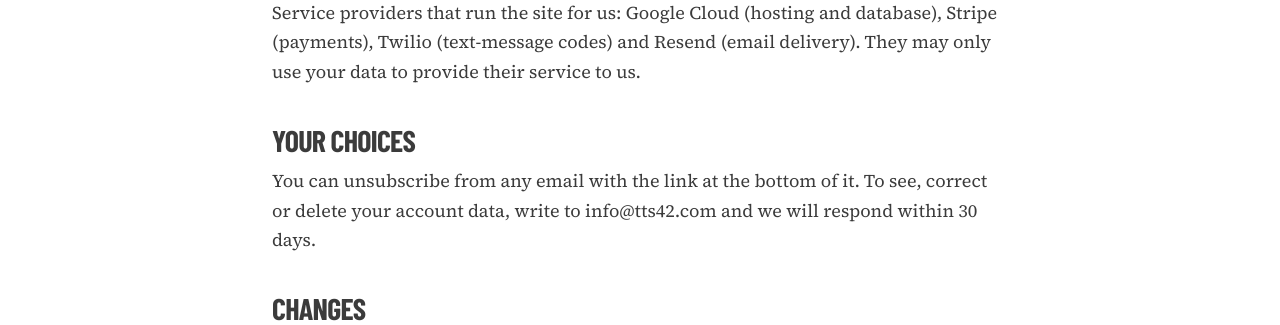
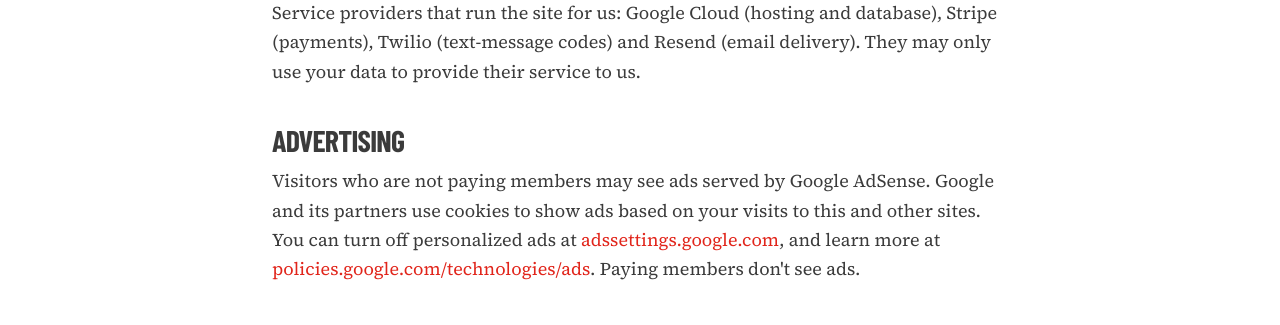
Before and after one commit to davidraleche/blog.raleche.com, a Next.js app: page /privacy in a window 1280 px wide. Shown: the part 1100-1425 px from the top of the page. Built offline with nearby package versions, Linux system fonts and the light colour scheme; no server answers; the database is empty; a web font is replaced by a local one.

Commit message:
Privacy policy: Google AdSense advertising cookies
Co-Authored-By: Claude Opus 5.5 <noreply@anthropic.com>

```diff
--- a/app/(site)/privacy/page.tsx
+++ b/app/(site)/privacy/page.tsx
@@ -17,6 +17,8 @@ export default function Page() {
         <p className="mt-3">To sign you in, deliver the newsletter, manage your membership, answer your messages and keep the site secure. We do not sell your personal information.</p>
         <h2 className="hed mt-10 text-3xl">Who we share it with</h2>
         <p className="mt-3">Service providers that run the site for us: Google Cloud (hosting and database), Stripe (payments), Twilio (text-message codes) and Resend (email delivery). They may only use your data to provide their service to us.</p>
+        <h2 className="hed mt-10 text-3xl">Advertising</h2>
+        <p className="mt-3">Visitors who are not paying members may see ads served by Google AdSense. Google and its partners use cookies to show ads based on your visits to this and other sites. You can turn off personalized ads at <a href="https://adssettings.google.com" className="text-accent hover:underline">adssettings.google.com</a>, and learn more at <a href="https://policies.google.com/technologies/ads" className="text-accent hover:underline">policies.google.com/technologies/ads</a>. Paying members don&apos;t see ads.</p>
         <h2 className="hed mt-10 text-3xl">Your choices</h2>
         <p className="mt-3">You can unsubscribe from any email with the link at the bottom of it. To see, correct or delete your account data, write to info@tts42.com and we will respond within 30 days.</p>
         <h2 className="hed mt-10 text-3xl">Changes</h2>
```
